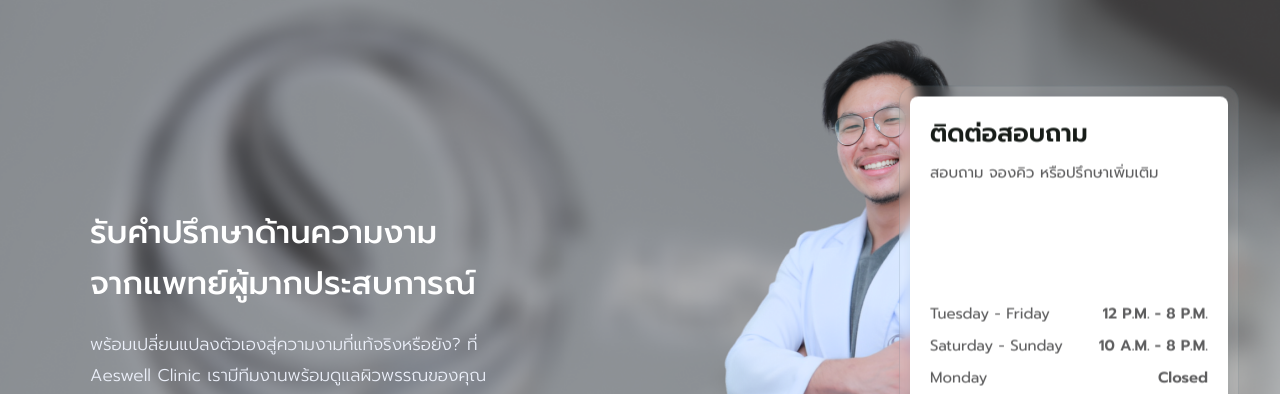
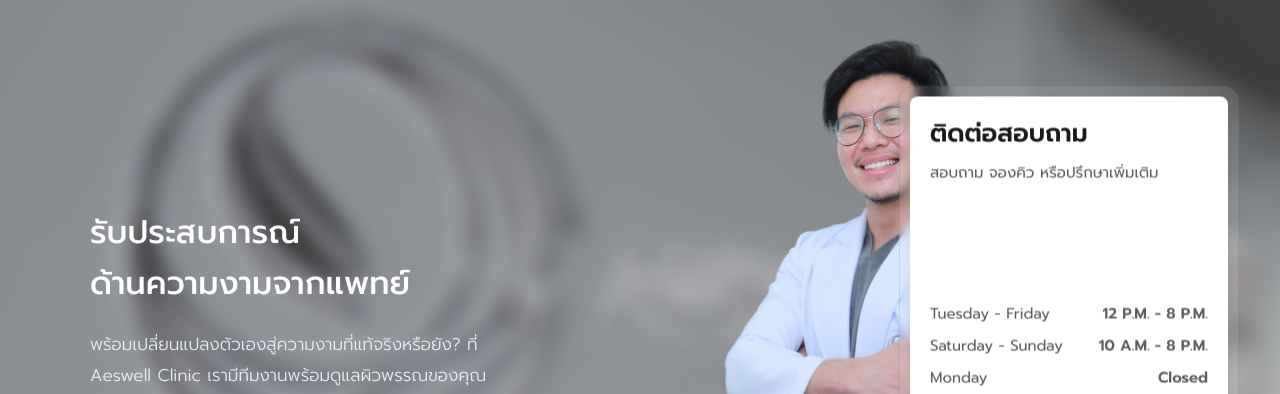
Before and after one commit to AeswellClinic/contact-review, a plain HTML site: page index.html in a window 1280 px wide. Shown: the top 394 px of the page. Drawn offline with Linux system fonts and the light colour scheme.

Commit message:
Update index.html

```diff
--- a/index.html
+++ b/index.html
@@ -20,7 +20,7 @@
         <div class="left-content">
           <div class="beauty-consultation">
             <span class="beauty-consultation-7">
-              รับคำปรึกษาด้านความงาม<br />จากแพทย์ผู้มากประสบการณ์
+              รับประสบการณ์<br />ด้านความงามจากแพทย์
             </span>
           </div>
           <span class="transform-beauty-care">
```
